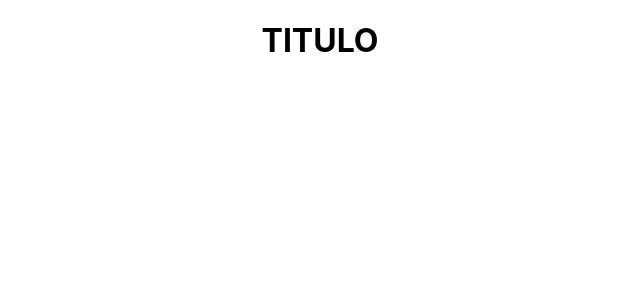
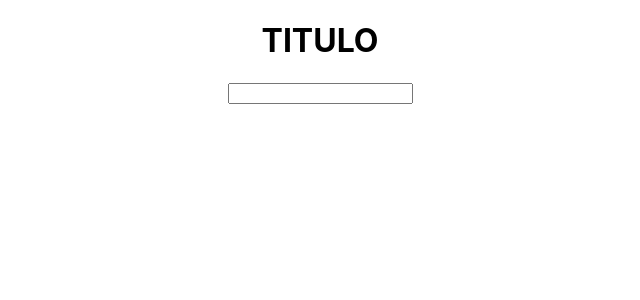
Before and after one commit to taniachque/Test_react, a React (Create React App) app: page / in a window 1280 px wide. Shown: the top 300 px of the page, without its empty margins (320-960 px from the left). Built offline with nearby package versions, Linux system fonts and the light colour scheme.

Commit message:
Cmapo de texto permite escribir pero no cambia titulo.

```diff
--- a/src/App.js
+++ b/src/App.js
@@ -1,13 +1,18 @@
-
+import { useState } from 'react';
 import './App.css';
-import Componente1 from './Componente1';
+import Componente2 from './Componente2';
 
 function App() {
+  const [text, setText] = useState('');
+
   return (
     <div className="App">
-      <body>
-        <Componente1/>
-      </body>
+      <div className="title">
+        <h1 style={{ color: text ? 'red' : 'black' }}>TITULO</h1>
+      </div>
+      <div>
+        <Componente2 onChange={(e) => setText(e.target.value)}/>
+      </div>
     </div>
   );
 }
--- a/src/Componente1.js
+++ b/src/Componente1.js
@@ -1,9 +1,12 @@
+import Componente2 from './Componente2';
+
 const Componente1 = () => {
     return (
         <body>
             <div className="title">
                 <h1>TITULO</h1>
             </div>
+            <Componente2/>
         </body>
     );
 }
--- a/src/Componente2.js
+++ b/src/Componente2.js
@@ -0,0 +1,11 @@
+import React, { useState} from 'react';
+
+const Componente2 = () => {
+    const [text, setText] = useState('');
+
+    return (
+        <input type="text" name="" value={text} placeholder="" onChange={(e) => setText(e.target.value)}/>
+     );
+}
+
+export default Componente2;
```
